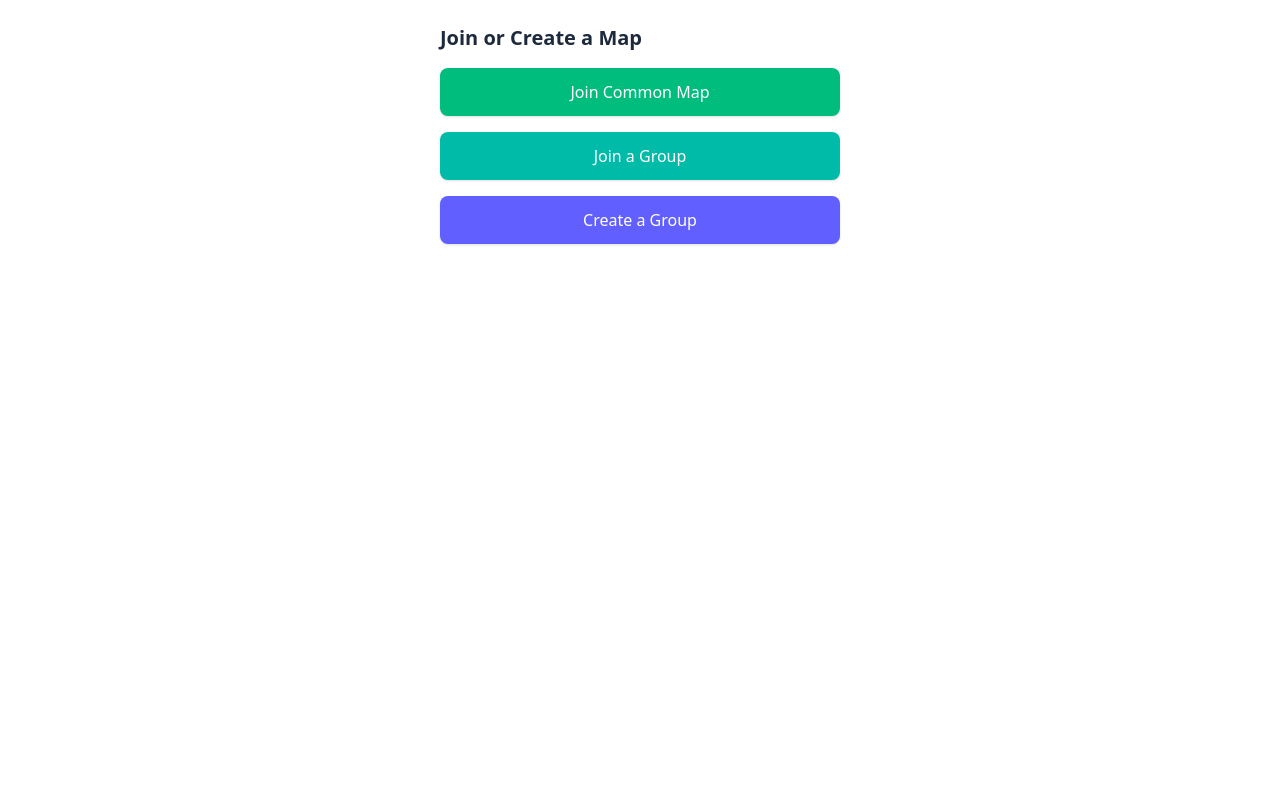
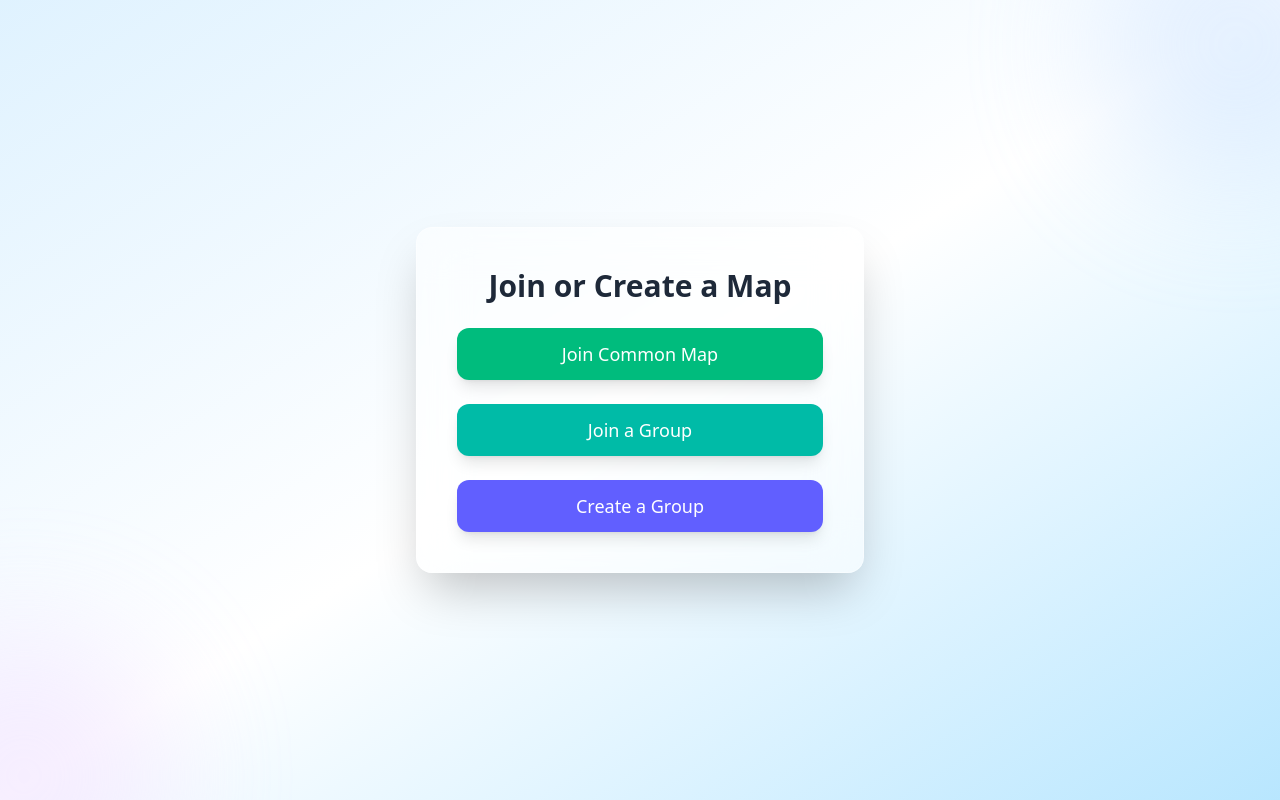
Before and after one commit to rajeraankit4/real-time-location-tracking-viksit, a React (Vite) app in the folder frontend-rtlt/: page /live-map in a window 1280 px wide. Built offline with nearby package versions, Linux system fonts and the light colour scheme; no server answers; sample sign-in values are in the browser's storage.

Commit message:
updated JoinGroup and LiveMapSetup UI

```diff
--- a/frontend-rtlt/src/components/pages/JoinGroup.jsx
+++ b/frontend-rtlt/src/components/pages/JoinGroup.jsx
@@ -18,12 +18,18 @@ const JoinGroup = () => {
   };
 
   return (
-    <div className="flex justify-center items-center h-screen bg-gray-100">
+  <div className="min-h-screen flex items-center justify-center bg-gradient-to-br from-sky-100 via-white to-sky-200 px-6 relative overflow-hidden">
+
+    {/* background blobs */}
+    <div className="absolute w-72 h-72 bg-blue-200 blur-3xl opacity-40 rounded-full top-[-100px] right-[-100px]" />
+    <div className="absolute w-72 h-72 bg-purple-200 blur-3xl opacity-40 rounded-full bottom-[-120px] left-[-120px]" />
+
     <form
       onSubmit={handleJoin}
-        className="bg-white p-8 rounded-2xl shadow-md w-80 space-y-4"
+      className="backdrop-blur-xl bg-white/50 border border-white/40 shadow-2xl
+                 rounded-2xl p-10 w-96 space-y-5 text-center"
     >
-        <h2 className="text-xl font-semibold text-center text-gray-700">
+      <h2 className="text-2xl font-bold text-gray-800">
         Join an Existing Room
       </h2>
 
@@ -32,18 +38,21 @@ const JoinGroup = () => {
         placeholder="Room name"
         value={room}
         onChange={(e) => setRoom(e.target.value)}
-          className="w-full border rounded-lg p-2 outline-none focus:ring-2 focus:ring-blue-400"
+        className="w-full px-4 py-3 rounded-xl bg-white/70 border border-gray-300
+                   focus:ring-2 focus:ring-blue-400 outline-none shadow-sm"
       />
 
       <button
         type="submit"
-          className="w-full bg-blue-500 text-white py-2 rounded-lg hover:bg-blue-600 transition"
+        className="w-full py-3 rounded-xl bg-blue-600 text-white text-lg font-medium
+                   shadow-lg hover:bg-blue-700 hover:shadow-xl active:scale-95 transition-all"
       >
         Join Room
       </button>
     </form>
   </div>
 );
+
 };
 
 export default JoinGroup;
--- a/frontend-rtlt/src/components/pages/LiveMapSetup.jsx
+++ b/frontend-rtlt/src/components/pages/LiveMapSetup.jsx
@@ -4,29 +4,45 @@ export default function LiveMapSetup() {
   const navigate = useNavigate();
 
   return (
-    <div className="p-6 max-w-md mx-auto space-y-4">
-      <h1 className="text-xl font-bold text-slate-800">Join or Create a Map</h1>
+  <div className="min-h-screen flex items-center justify-center bg-gradient-to-br from-sky-100 via-white to-sky-200 px-6 relative overflow-hidden">
+
+    {/* gradient blobs */}
+    <div className="absolute w-72 h-72 bg-blue-200 blur-3xl opacity-40 rounded-full top-[-100px] right-[-100px]" />
+    <div className="absolute w-72 h-72 bg-purple-200 blur-3xl opacity-40 rounded-full bottom-[-120px] left-[-120px]" />
+
+    <div className="backdrop-blur-xl bg-white/50 border border-white/40 shadow-2xl
+                    rounded-2xl p-10 max-w-md w-full space-y-6 text-center">
+
+      <h1 className="text-3xl font-bold text-gray-800">
+        Join or Create a Map
+      </h1>
 
       <button
         onClick={() => navigate("/live-map/join/common")}
-        className="w-full py-3 bg-emerald-500 text-white rounded-lg shadow hover:bg-emerald-600"
+        className="w-full py-3 rounded-xl bg-emerald-500 text-white text-lg font-medium
+                   shadow-lg hover:bg-emerald-600 hover:shadow-xl active:scale-95 transition-all"
       >
         Join Common Map
       </button>
 
       <button
         onClick={() => navigate("/live-map/join-group")}
-        className="w-full py-3 bg-teal-500 text-white rounded-lg shadow hover:bg-teal-600"
+        className="w-full py-3 rounded-xl bg-teal-500 text-white text-lg font-medium
+                   shadow-lg hover:bg-teal-600 hover:shadow-xl active:scale-95 transition-all"
       >
         Join a Group
       </button>
 
       <button
         onClick={() => navigate("/live-map/create-group")}
-        className="w-full py-3 bg-indigo-500 text-white rounded-lg shadow hover:bg-indigo-600"
+        className="w-full py-3 rounded-xl bg-indigo-500 text-white text-lg font-medium
+                   shadow-lg hover:bg-indigo-600 hover:shadow-xl active:scale-95 transition-all"
       >
         Create a Group
       </button>
+
     </div>
-  );
+  </div>
+);
+
 }
```
Lines whose indentation alone changed are shown as unchanged.
